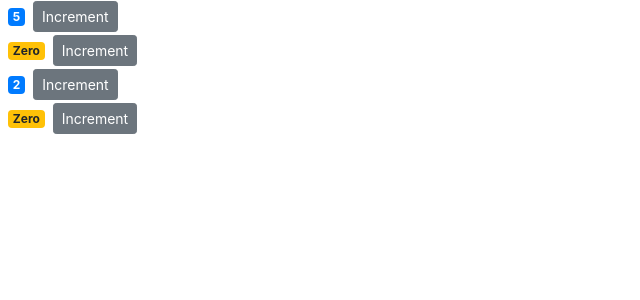
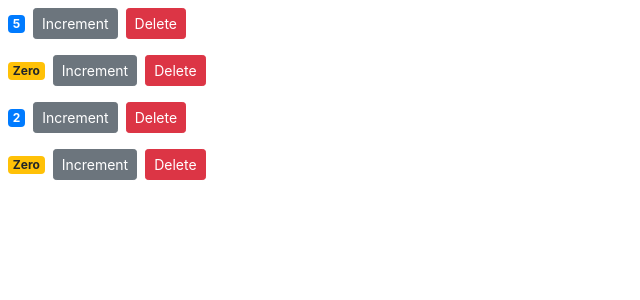
Before and after one commit to HabibehKhavari/Counters-react-app, a React (Create React App) app: page / in a window 1280 px wide. Shown: the top 300 px of the page, without its empty margins (0-640 px from the left). Built offline with nearby package versions, Linux system fonts and the light colour scheme.

Commit message:
delete capability

```diff
--- a/src/components/counter.jsx
+++ b/src/components/counter.jsx
@@ -2,7 +2,7 @@ import React, { Component } from 'react';
 
 class Counter extends Component {
   state = {
-    value: this.props.value,
+    value: this.props.counter.value,
   };
 
   handleClickIncrement = (product) => {
@@ -16,11 +16,17 @@ class Counter extends Component {
         <span className={this.getBadgeClasses()}>{this.formatCount()}</span>
         <button
           onClick={() => {
-            this.handleClickIncrement(this.props.product);
+            this.handleClickIncrement(this.props.counter.product);
           }}
           className="btn btn-secondary btn-sm"
         >
           Increment
+        </button>
+        <button
+          onClick={() => this.props.onDelete(this.props.counter.id)}
+          className="btn btn-danger btn-sm m-2"
+        >
+          Delete
         </button>
       </div>
     );
--- a/src/components/counters.jsx
+++ b/src/components/counters.jsx
@@ -10,11 +10,18 @@ class Counters extends Component {
       { id: 4, value: 0 },
     ],
   };
+
+  deleteHandler = (countrID) => {
+    console.log(countrID);
+    const counters = this.state.counters.filter((item) => item.id !== countrID);
+    this.setState({ counters });
+  };
+
   render() {
     return (
       <div>
         {this.state.counters.map((item) => (
-          <Counter key={item.id} product={item.id} value={item.value} />
+          <Counter key={item.id} onDelete={this.deleteHandler} counter={item} />
         ))}
       </div>
     );
```
